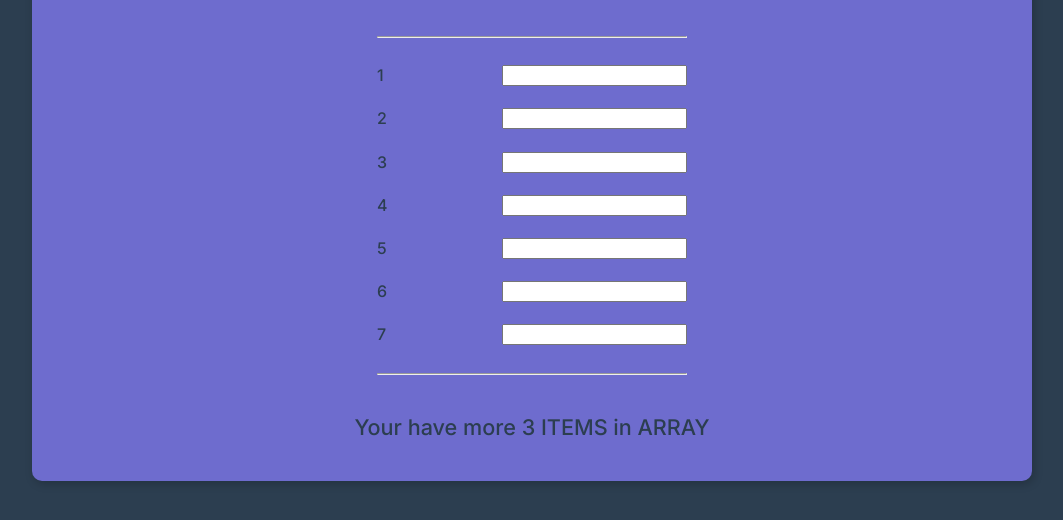
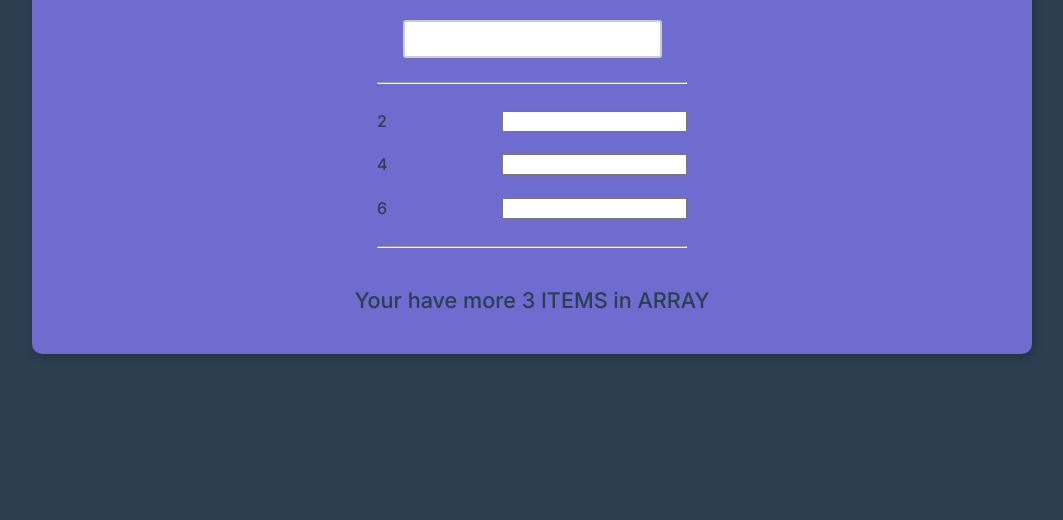
Before and after one commit to YakovlevDS/vue_task_5_stop_pvevent_key_multimethods, a plain HTML site: page index.html in a window 1280 px wide. Shown: the part 182-702 px from the top of the page, without its empty margins (108-1171 px from the left). Drawn offline with nearby package versions, Linux system fonts and the light colour scheme.

Commit message:
added computed  filter

```diff
--- a/app.js
+++ b/app.js
@@ -10,30 +10,11 @@ const App = {
         },
         items:[1,2,3,4,5,6,7],
     }),
-    methods: {
-        stopPropagation(e) {
-            e.stopPropagation()
-        }
+    computed: {
+        evenItems() {
+            return this.items.filter(i=>i % 2===0)
+       }
         },
-    //     toUpperCase(item) {
-    //         return item.toUpperCase()
-    //     },
-    //     deleteTask(i) {
-    //         this.tasks.splice(i,1)
-    //     }
-    // },
-    // computed: {
-    //     doubleCount(){
-    //         return this.tasks.length*2
-    //     }
-    // },
-    // watch: {
-    //     inputValue(value) {
-    //         if (value.length > 15) {
-    //             this.inputValue = ''
-    //             alert("Your task must be less than 15 characters");
-    //         }
-    //     }
-    // }
+
 }
 Vue.createApp(App).mount(`#app`)
--- a/index.html
+++ b/index.html
@@ -18,18 +18,21 @@
 
             <h1 v-text="title"></h1>
 
-
+            <div class="form-control">
+                <input type="text">
+            </div>
             <ul class="list" v-if="items.length" >
 
                 <hr>
-                <li class="list-item" v-for="(item,i) in items"
+                <li class="list-item"
+                v-for="(item,i) in evenItems"
                 @click="items.splice(i,1)"
                 :key="item"
                 >
                    <strong>{{item}}</strong>&nbsp;
-                   <input type="text"
-                   @click="stopPropagation">
-                   <!-- <input type="text" @click.stop> -->
+                   <input type="text" @click.prevent.stop>
+                   <!-- @click="stopPropagation"> -->
+                   <!-- @click.stop> -->
 
                 </li>
                 <hr>
```
